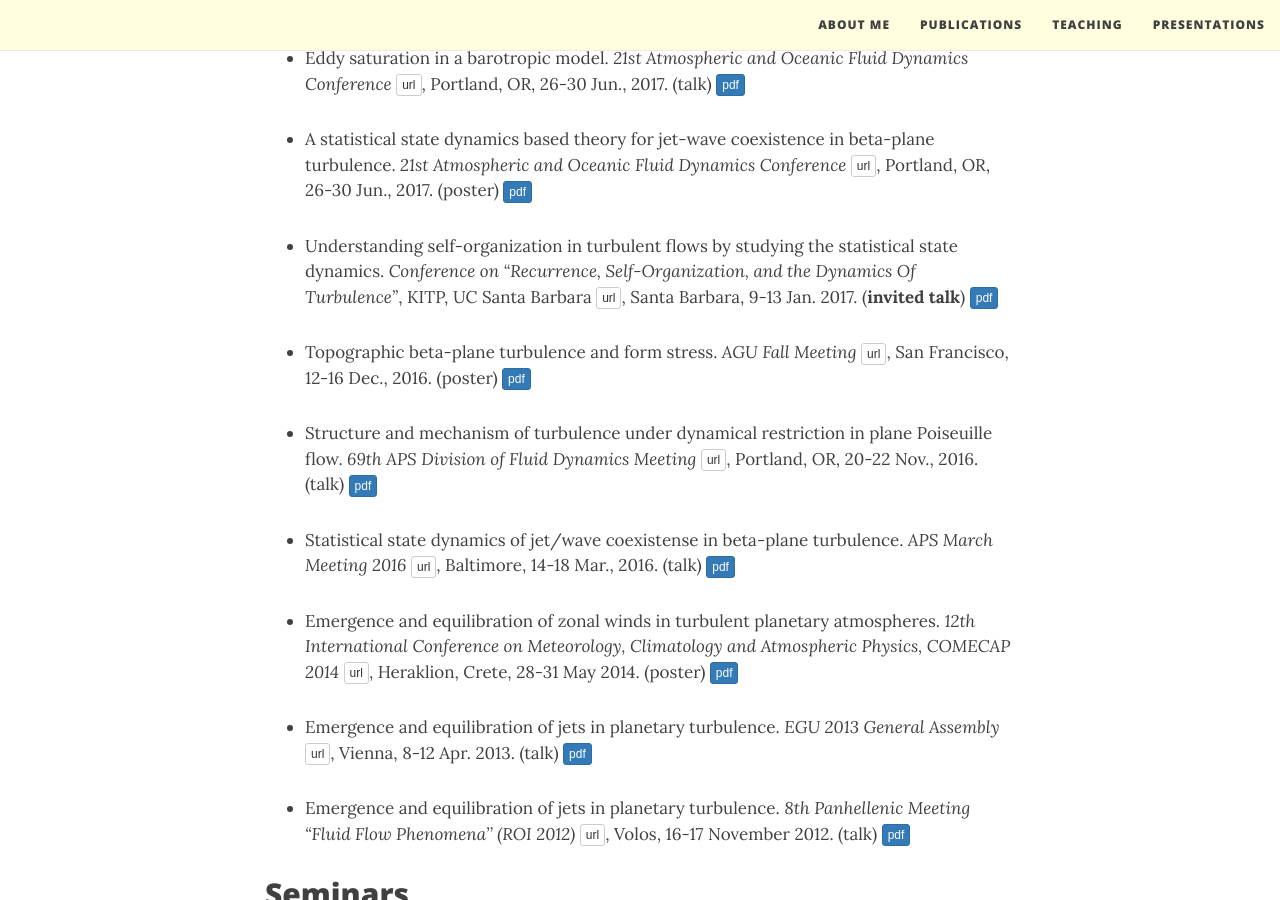
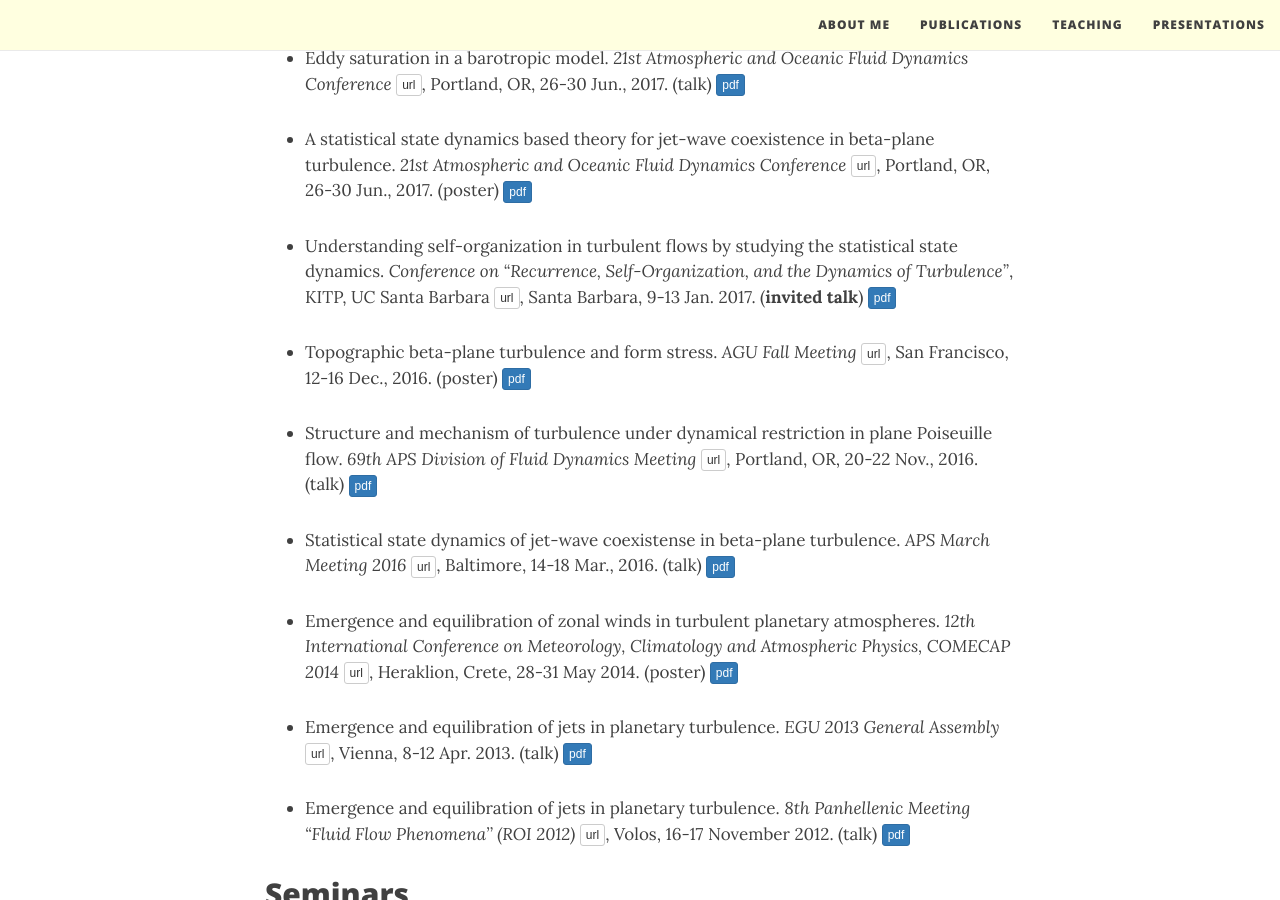
Before and after one commit to navidcy/navidcy.github.io, a Jekyll site: the page built from presentations.md, in a window 1280 px wide and 900 px high, scrolled down 770 px. Built offline with Jekyll 4.4.1, drawn with Linux system fonts in a browser that asks for light colours; nearby versions of some CDN libraries.

Commit message:
minor fixes

```diff
--- a/presentations.md
+++ b/presentations.md
@@ -21,13 +21,13 @@ title: Presentations
 
 - A statistical state dynamics based theory for jet-wave coexistence in beta-plane turbulence. _21st Atmospheric and Oceanic Fluid Dynamics Conference_ [<span class="btn btn-default btn-xs{{end}}" style="font-family:sans-serif;">url</span>][AOFD17-site]{:target="_blank"}, Portland, OR, 26-30 Jun., 2017. (poster) [<span class="btn btn-primary btn-xs{{end}}" style="font-family:sans-serif;">pdf</span>][AOFD17-poster]
 
-- Understanding self-organization in turbulent flows by studying the statistical state dynamics. _Conference on "Recurrence, Self-Organization, and the Dynamics Of Turbulence"_, KITP, UC Santa Barbara [<span class="btn btn-default btn-xs{{end}}" style="font-family:sans-serif;">url</span>][KITP-site]{:target="_blank"}, Santa Barbara, 9-13 Jan. 2017. (**invited talk**) [<span class="btn btn-primary btn-xs{{end}}" style="font-family:sans-serif;">pdf</span>][KITP17-talk]
+- Understanding self-organization in turbulent flows by studying the statistical state dynamics. _Conference on "Recurrence, Self-Organization, and the Dynamics of Turbulence"_, KITP, UC Santa Barbara [<span class="btn btn-default btn-xs{{end}}" style="font-family:sans-serif;">url</span>][KITP-site]{:target="_blank"}, Santa Barbara, 9-13 Jan. 2017. (**invited talk**) [<span class="btn btn-primary btn-xs{{end}}" style="font-family:sans-serif;">pdf</span>][KITP17-talk]
 
 - Topographic beta-plane turbulence and form stress. _AGU Fall Meeting_ [<span class="btn btn-default btn-xs{{end}}" style="font-family:sans-serif;">url</span>][AGU16-site]{:target="_blank"}, San Francisco, 12-16 Dec., 2016. (poster) [<span class="btn btn-primary btn-xs{{end}}" style="font-family:sans-serif;">pdf</span>][AGU16-poster]
 
 - Structure and mechanism of turbulence under dynamical restriction in plane Poiseuille flow. _69th APS Division of Fluid Dynamics Meeting_ [<span class="btn btn-default btn-xs{{end}}" style="font-family:sans-serif;">url</span>][APSDFD16-site]{:target="_blank"}, Portland, OR, 20-22 Nov., 2016. (talk) [<span class="btn btn-primary btn-xs{{end}}" style="font-family:sans-serif;">pdf</span>][AGU16-poster]
 
-- Statistical state dynamics of jet/wave coexistense in beta-plane turbulence. _APS March Meeting 2016_ [<span class="btn btn-default btn-xs{{end}}" style="font-family:sans-serif;">url</span>][APSMar16-site]{:target="_blank"}, Baltimore, 14-18 Mar., 2016. (talk) [<span class="btn btn-primary btn-xs{{end}}" style="font-family:sans-serif;">pdf</span>][APS-March16]
+- Statistical state dynamics of jet-wave coexistense in beta-plane turbulence. _APS March Meeting 2016_ [<span class="btn btn-default btn-xs{{end}}" style="font-family:sans-serif;">url</span>][APSMar16-site]{:target="_blank"}, Baltimore, 14-18 Mar., 2016. (talk) [<span class="btn btn-primary btn-xs{{end}}" style="font-family:sans-serif;">pdf</span>][APS-March16]
 
 - Emergence and equilibration of zonal winds in turbulent planetary atmospheres. _12th International Conference on Meteorology, Climatology and Atmospheric Physics, COMECAP 2014_ [<span class="btn btn-default btn-xs{{end}}" style="font-family:sans-serif;">url</span>][COMECAP14-site]{:target="_blank"}, Heraklion, Crete, 28-31 May 2014. (poster) [<span class="btn btn-primary btn-xs{{end}}" style="font-family:sans-serif;">pdf</span>][COMECAP14-poster]
 
```
